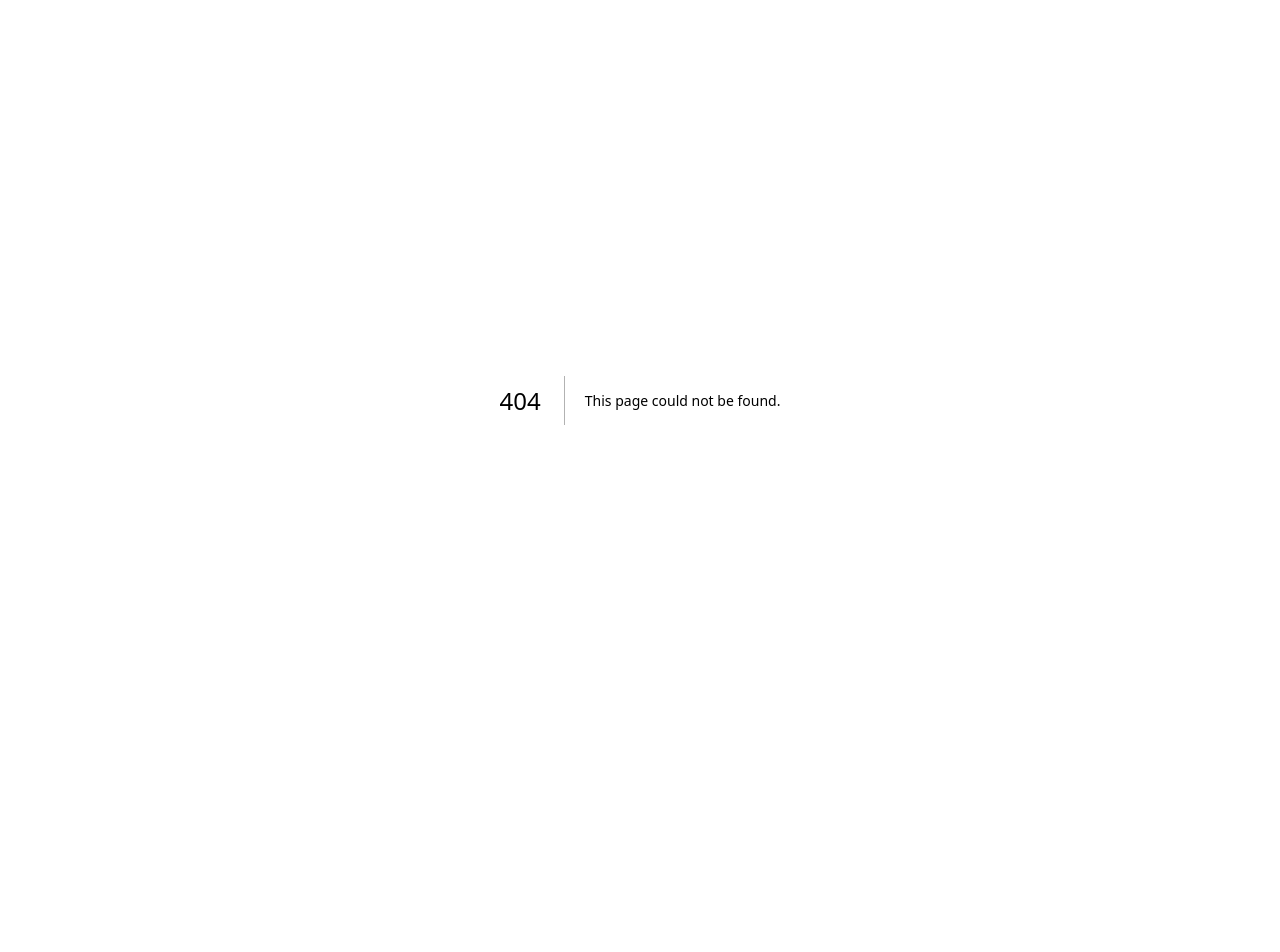
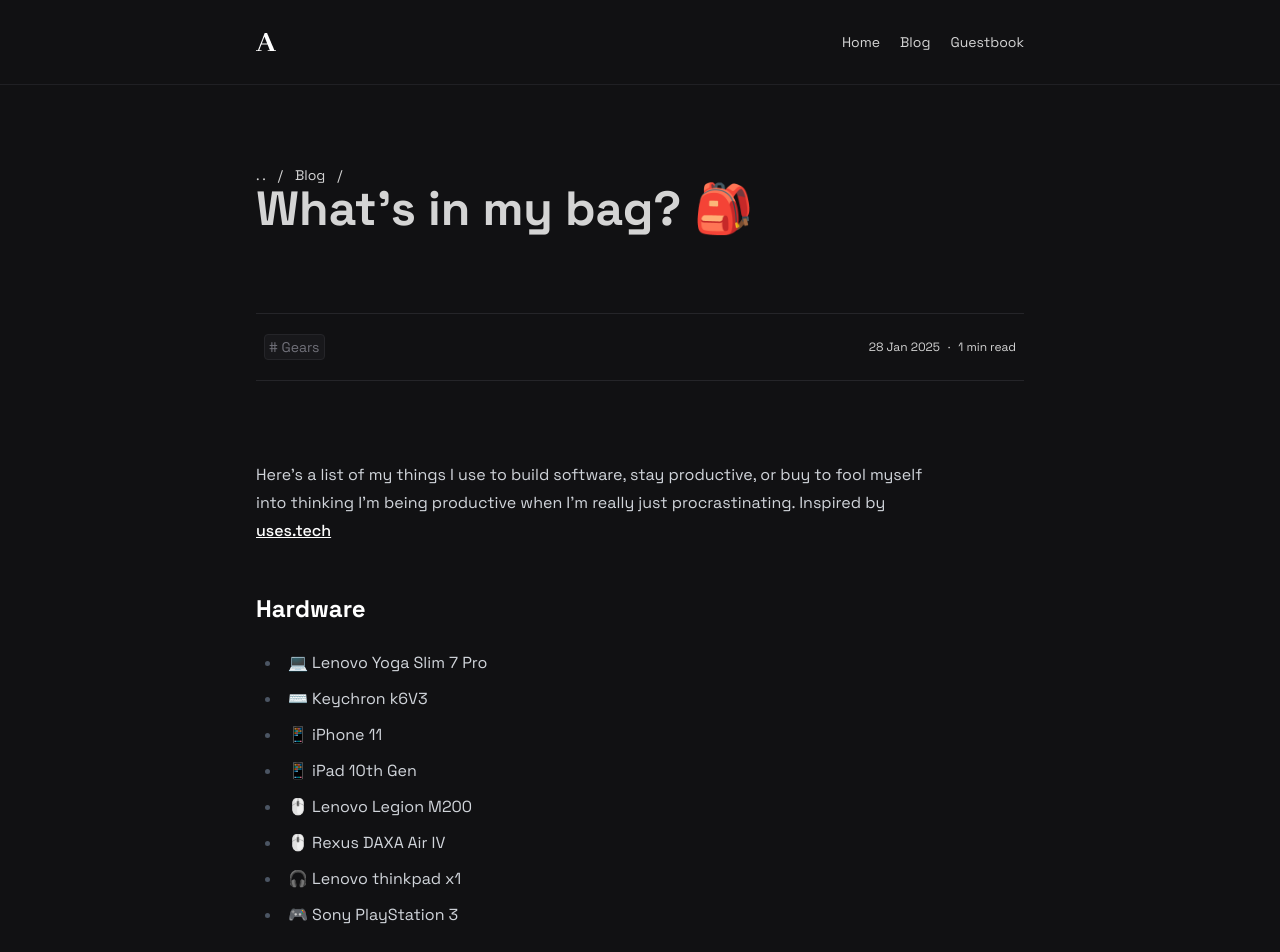
Before and after one commit to byanrkh/site, a Next.js app: page /blog/uses in a window 1280 px wide. Before the commit this address had no page. Shown: the top 952 px of the page. Before the commit the page ends 800 px from the top, so only its background shows below. Built offline with nearby package versions, Linux system fonts and the light colour scheme.

Commit message:
Feat: Successfully making blog system, and ready to use

```diff
--- a/app/(root)/(home)/content/Blog.tsx
+++ b/app/(root)/(home)/content/Blog.tsx
@@ -1,8 +1,12 @@
+import PostCard from "@/components/Layout/PostCard";
 import Title from "@/components/Layout/Title";
+import { getAllPosts } from "@/libs/blog/getPost";
 import Link from "next/link";
 import React from "react";
 
 export default function Blog() {
+  const posts = getAllPosts();
+
   return (
     <section>
       <div className="flex justify-between items-center">
@@ -15,42 +19,9 @@ export default function Blog() {
         </Link>
       </div>
       <div className="grid grid-cols-1 gap-3">
-        <Link
-          href={"/"}
-          className="border border-[#202024] p-4 rounded group hover:scale-[1.02] duration-75"
-        >
-          <h1 className="group-hover:underline">Lorem ipsum dolor sit amet.</h1>
-          <div className="mt-1 flex justify-between items-center">
-            <div className="text-sm bg-[#18181b] border border-[#252529] rounded px-1 py-0.5 text-zinc-500 font-mono">
-              # NextJS
-            </div>
-            <p className="text-xs">Jan 1, 2025</p>
-          </div>
-        </Link>
-        <Link
-          href={"/"}
-          className="border border-[#202024] p-4 rounded group hover:scale-[1.02] duration-75"
-        >
-          <h1 className="group-hover:underline">Lorem ipsum dolor sit amet.</h1>
-          <div className="mt-1 flex justify-between items-center">
-            <div className="text-sm bg-[#18181b] border border-[#252529] rounded px-1 py-0.5 text-zinc-500">
-              # NextJS
-            </div>
-            <p className="text-xs">Jan 1, 2025</p>
-          </div>
-        </Link>
-        <Link
-          href={"/"}
-          className="border border-[#202024] p-4 rounded group hover:scale-[1.02] duration-75"
-        >
-          <h1 className="group-hover:underline">Lorem ipsum dolor sit amet.</h1>
-          <div className="mt-1 flex justify-between items-center">
-            <div className="text-sm bg-[#18181b] border border-[#252529] rounded px-1 py-0.5 text-zinc-500">
-              # NextJS
-            </div>
-            <p className="text-xs">Jan 1, 2025</p>
-          </div>
-        </Link>
+        {posts
+          .map((post) => <PostCard key={post.slug} post={post} />)
+          .slice(0, 3)}
       </div>
     </section>
   );
--- /dev/null
+++ b/app/(root)/blog/[slug]/page.tsx
@@ -0,0 +1,70 @@
+import { MDXRemote } from "next-mdx-remote/rsc";
+import {
+  getPostBySlug,
+  getAllPosts,
+  mdxOptions,
+  components,
+} from "@/libs/blog/getPost";
+import { formatDate } from "@/libs/blog/formatDate";
+import Divider from "@/components/Layout/Divider";
+import Link from "next/link";
+
+export async function generateStaticParams() {
+  const posts = getAllPosts();
+  return posts.map((post) => ({
+    slug: post.slug,
+  }));
+}
+
+export default function BlogPost({ params }: { params: { slug: string } }) {
+  const { slug } = params;
+  const post = getPostBySlug(slug);
+
+  return (
+    <section>
+      <header>
+        <ul className="flex gap-3 text-sm">
+          <li>
+            <Link href={"/"} className="hover:underline">
+              . .
+            </Link>
+          </li>
+          /
+          <li>
+            <Link href={"/blog"} className="hover:underline">
+              Blog
+            </Link>
+          </li>
+          /
+        </ul>
+        <h1 className="text-5xl font-bold mb-5">{post.title}</h1>
+        <hr className="mt-20 mb-5 border-t border-t-[#252529]" />
+        <div className="flex justify-between items-center mx-2">
+          <ul className="flex gap-2">
+            {post.tags.map((tag) => {
+              return (
+                <li
+                  className="text-sm bg-[#18181b] border border-[#252529] rounded px-1 py-0.5 text-zinc-500"
+                  key={tag}
+                >
+                  # {tag}
+                </li>
+              );
+            })}
+          </ul>
+          <ul className="flex text-xs gap-2">
+            <li>{formatDate(post.date)}</li>·<li>{post.readTime} min read</li>
+          </ul>
+        </div>
+        <hr className="mt-5 mb-20 border-t border-t-[#252529]" />
+      </header>
+      <article className="prose lg:prose-base prose-invert">
+        <MDXRemote
+          source={post.content}
+          options={mdxOptions}
+          components={components}
+        />
+      </article>
+    </section>
+  );
+}
--- a/app/(root)/blog/page.tsx
+++ b/app/(root)/blog/page.tsx
@@ -1,39 +1,19 @@
+import PostCard from "@/components/Layout/PostCard";
 import Title from "@/components/Layout/Title";
+import { getAllPosts } from "@/libs/blog/getPost";
 import Link from "next/link";
 import React from "react";
 
 export default function page() {
+  const posts = getAllPosts();
+
   return (
     <section>
       <Title>Blog</Title>
       <div className="grid grid-cols-1 gap-3">
-        <Link href={"/"} className="border border-[#202024] p-4 rounded group">
-          <h1 className="group-hover:underline">Lorem ipsum dolor sit amet.</h1>
-          <div className="mt-1 flex justify-between items-center">
-            <div className="text-sm bg-[#18181b] border border-[#252529] rounded px-1 py-0.5 text-zinc-500">
-              # NextJS
-            </div>
-            <p className="text-xs">Jan 1, 2025</p>
-          </div>
-        </Link>
-        <Link href={"/"} className="border border-[#202024] p-4 rounded group">
-          <h1 className="group-hover:underline">Lorem ipsum dolor sit amet.</h1>
-          <div className="mt-1 flex justify-between items-center">
-            <div className="text-sm bg-[#18181b] border border-[#252529] rounded px-1 py-0.5 text-zinc-500">
-              # NextJS
-            </div>
-            <p className="text-xs">Jan 1, 2025</p>
-          </div>
-        </Link>
-        <Link href={"/"} className="border border-[#202024] p-4 rounded group">
-          <h1 className="group-hover:underline">Lorem ipsum dolor sit amet.</h1>
-          <div className="mt-1 flex justify-between items-center">
-            <div className="text-sm bg-[#18181b] border border-[#252529] rounded px-1 py-0.5 text-zinc-500">
-              # NextJS
-            </div>
-            <p className="text-xs">Jan 1, 2025</p>
-          </div>
-        </Link>
+        {posts.map((post) => (
+          <PostCard key={post.slug} post={post} />
+        ))}
       </div>
     </section>
   );
--- /dev/null
+++ b/components/Layout/PostCard.tsx
@@ -0,0 +1,27 @@
+import Link from "next/link";
+import type { Post } from "@/types/post";
+import { formatDate } from "@/libs/blog/formatDate";
+
+export default function PostCard({ post }: { post: Post }) {
+  return (
+    <Link
+      href={`/blog/${post.slug}`}
+      className="border border-[#202024] p-4 rounded group"
+    >
+      <h1 className="group-hover:underline">{post.title}</h1>
+      <div className="mt-1 flex justify-between items-center">
+        <div className="flex gap-1">
+          {post.tags.map((tag) => (
+            <div
+              key={tag}
+              className="text-xs bg-[#18181b] border border-[#252529] rounded px-1 py-0.5 text-zinc-500"
+            >
+              # {tag}
+            </div>
+          ))}
+        </div>
+        <p className="text-xs text-zinc-400">{formatDate(post.date)}</p>
+      </div>
+    </Link>
+  );
+}
--- /dev/null
+++ b/content/uses.mdx
@@ -0,0 +1,40 @@
+---
+title: "What’s in my bag? 🎒"
+date: "2025-01-28"
+tags: ["Gears"]
+---
+
+Here’s a list of my things I use to build software, stay productive, or buy to fool myself into thinking
+I’m being productive when I’m really just procrastinating. Inspired by <a href="https://uses.tech" target="_blank">uses.tech</a>
+
+## Hardware
+
+- 💻 Lenovo Yoga Slim 7 Pro
+- ⌨️ Keychron k6V3
+- 📱 iPhone 11
+- 📱 iPad 10th Gen
+- 🖱️ Lenovo Legion M200
+- 🖱️ Rexus DAXA Air IV
+- 🎧 Lenovo thinkpad x1
+- 🎮 Sony PlayStation 3
+
+---
+
+## Software
+
+- Visual Studio Code
+  - Theme: Houston
+  - Font: Fira Code
+- Notion
+- Figma
+- Terminal
+
+---
+
+## Musical
+
+- Guitar
+  - Cort cr250 Vintage Burst
+  - Yamaha APX600 Vintage White
+- Amplifier
+  - Fender Champion 20
--- /dev/null
+++ b/libs/blog/formatDate.ts
@@ -0,0 +1,10 @@
+export function formatDate(dateString: string): string {
+    const date = new Date(dateString)
+    return date
+      .toLocaleDateString("en-GB", {
+        day: "numeric",
+        month: "short",
+        year: "numeric",
+      })
+      .replace(/ /g, " ")
+  }
--- /dev/null
+++ b/libs/blog/getPost.tsx
@@ -0,0 +1,61 @@
+import fs from "fs";
+import path from "path";
+import matter from "gray-matter";
+import type { Post } from "@/types/post";
+import { calculateReadTime } from "@/libs/blog/readTime";
+import type { MDXRemoteProps } from "next-mdx-remote";
+
+const postsDirectory = path.join(process.cwd(), "content");
+
+export function getAllPosts(): Post[] {
+  const filenames = fs.readdirSync(postsDirectory);
+
+  const posts: Post[] = filenames
+    .filter((filename) => filename.endsWith(".mdx"))
+    .map((filename) => {
+      const filePath = path.join(postsDirectory, filename);
+      const fileContents = fs.readFileSync(filePath, "utf8");
+      const { data, content } = matter(fileContents);
+
+      return {
+        slug: filename.replace(".mdx", ""),
+        title: data.title,
+        date: data.date,
+        content: content,
+        readTime: calculateReadTime(content),
+        tags: data.tags || [],
+      };
+    });
+
+  return posts.sort(
+    (a, b) => new Date(b.date).getTime() - new Date(a.date).getTime()
+  );
+}
+
+export function getPostBySlug(slug: string): Post {
+  const filePath = path.join(postsDirectory, `${slug}.mdx`);
+  const fileContents = fs.readFileSync(filePath, "utf8");
+  const { data, content } = matter(fileContents);
+
+  return {
+    slug,
+    title: data.title,
+    date: data.date,
+    content,
+    readTime: calculateReadTime(content),
+    tags: data.tags || [],
+  };
+}
+
+export const mdxOptions = {
+  parseFrontmatter: true,
+  mdxOptions: {
+    remarkPlugins: [],
+    rehypePlugins: [],
+  },
+};
+
+export const components: MDXRemoteProps["components"] = {
+  pre: (props: any) => <div {...props} />,
+  code: (props: any) => <code {...props} />,
+};
--- /dev/null
+++ b/libs/blog/readTime.ts
@@ -0,0 +1,5 @@
+export function calculateReadTime(content: string): number {
+    const wordsPerMinute = 200
+    const wordCount = content.split(/\s+/).length
+    return Math.ceil(wordCount / wordsPerMinute)
+  }
--- a/package.json
+++ b/package.json
@@ -9,10 +9,14 @@
     "lint": "next lint"
   },
   "dependencies": {
+    "@next/mdx": "^15.1.6",
+    "@tailwindcss/typography": "^0.5.16",
     "@vercel/analytics": "^1.4.1",
     "@vercel/speed-insights": "^1.1.0",
     "clsx": "^2.1.1",
+    "gray-matter": "^4.0.3",
     "next": "15.1.5",
+    "next-mdx-remote": "^5.0.0",
     "react": "^19.0.0",
     "react-dom": "^19.0.0",
     "react-feather": "^2.0.10",
--- a/tailwind.config.ts
+++ b/tailwind.config.ts
@@ -14,5 +14,5 @@ export default {
       },
     },
   },
-  plugins: [],
+  plugins: [require('@tailwindcss/typography')],
 } satisfies Config;
--- /dev/null
+++ b/types/post.ts
@@ -0,0 +1,8 @@
+export type Post = {
+    slug: string
+    title: string
+    date: string
+    content: string
+    readTime: number
+    tags: string[]
+  }
```
Also changed, not shown: 1 other file (tests, documents, lock files or other folders).
